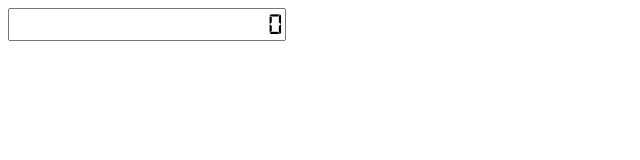
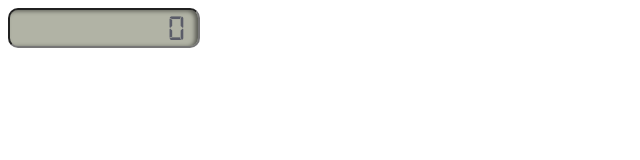
Before and after one commit to bh-full-stack/Calculator, a plain HTML site: page index.html in a window 1280 px wide. Shown: the whole page, without its empty margins (0-640 px from the left). Drawn offline with Linux system fonts and the light colour scheme.

Commit message:
Design display

```diff
--- a/style.css
+++ b/style.css
@@ -13,5 +13,12 @@
 input {
     text-align: right;
     font-family: Digital;
-    font-size: 30px;
+    font-size: 36px;
+    background: #b1b3a5;
+    border-radius: 10px;
+    padding: 3px 10px 1px;
+    box-shadow: inset -3px 1px 4px rgba(0, 0, 0, 0.5);
+    width: 168px;
+    color: #5a5c68;
+    letter-spacing: 3.5px;
 }
```
